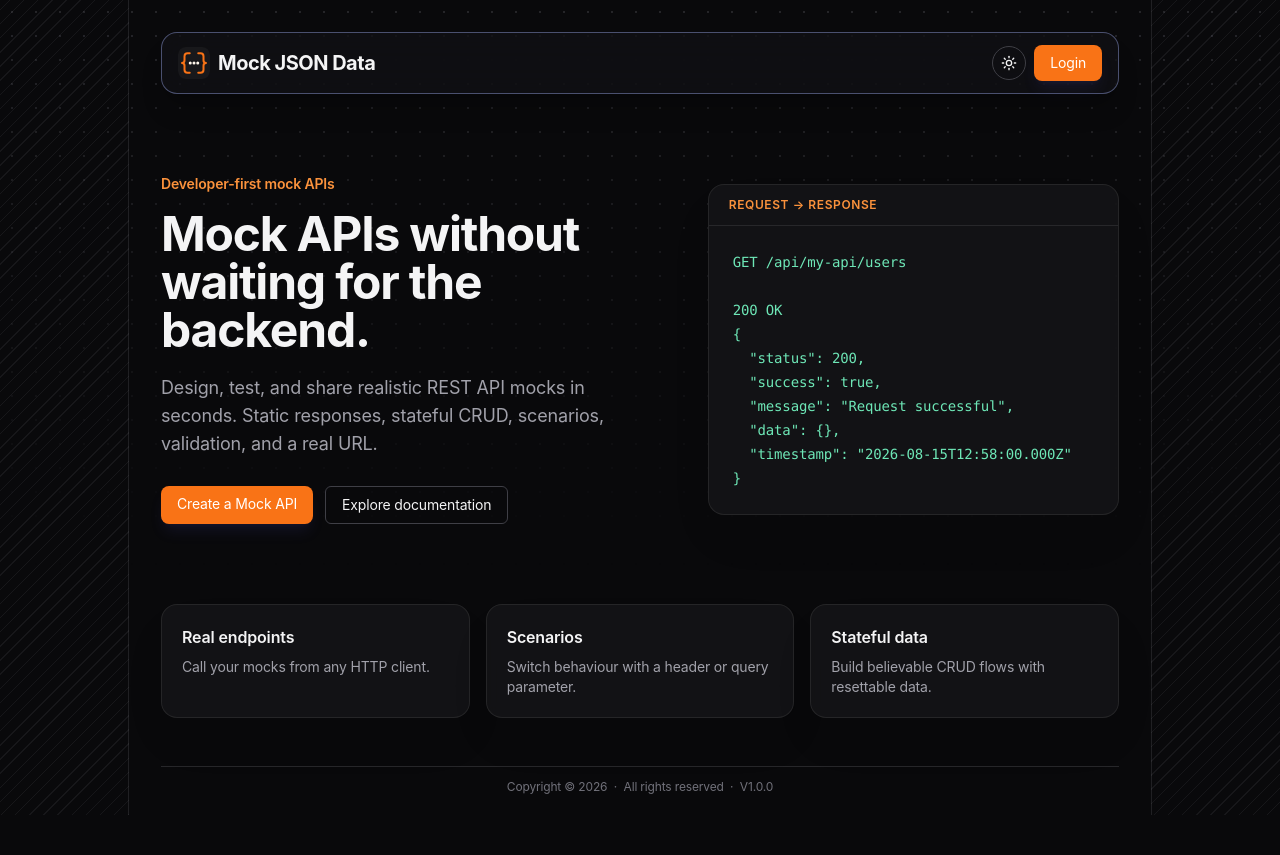
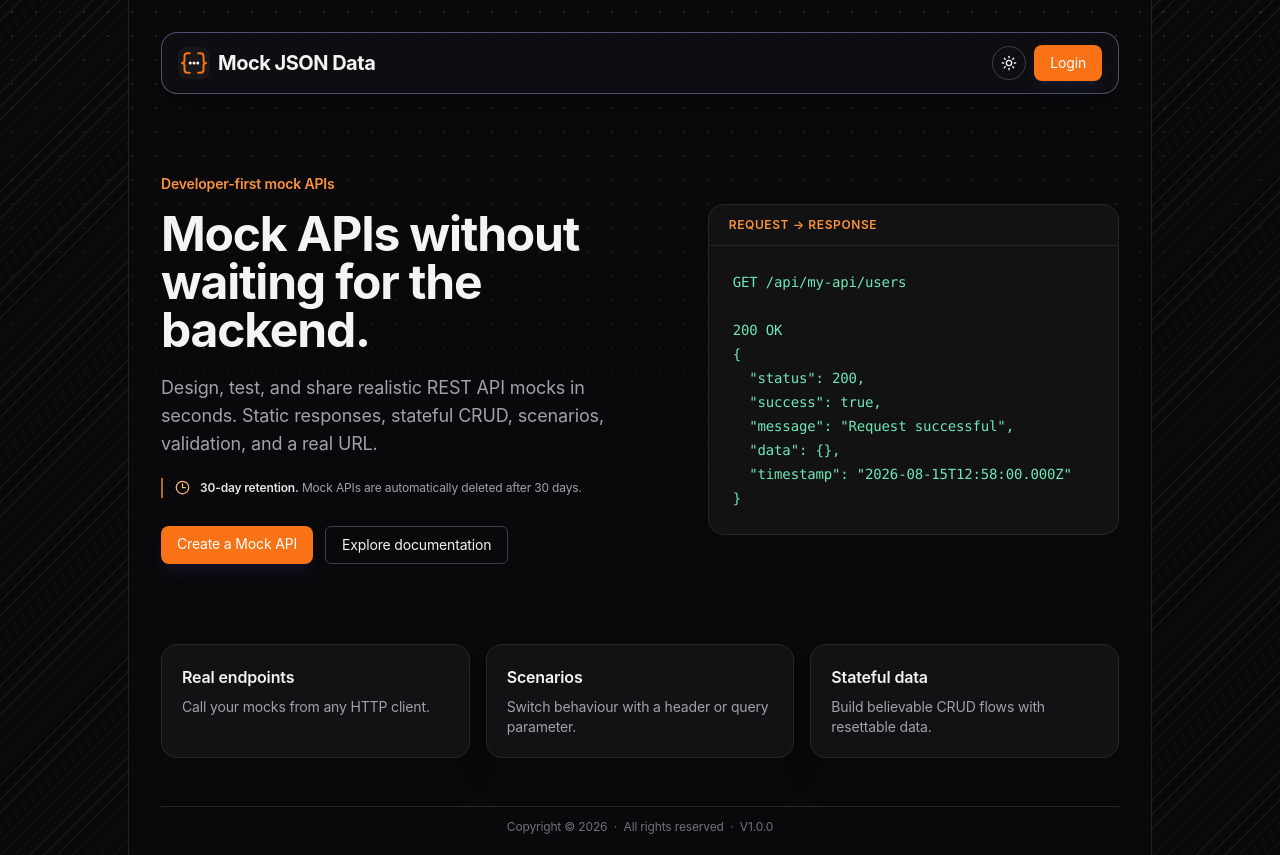
Before and after one commit to chochkimhour/mock-json-data, a Next.js app: page / in a window 1280 px wide. Before the commit the page ends 815 px from the top, so only its background shows below. Built offline with nearby package versions, Linux system fonts and the light colour scheme.

Commit message:
Clean code

```diff
--- a/src/app/page.tsx
+++ b/src/app/page.tsx
@@ -1,4 +1,5 @@
 import Link from "next/link";
+import { Clock3 } from "lucide-react";
 import ThemeToggle from "./theme-toggle";
 export default function Home() {
   return (
@@ -22,6 +23,10 @@ export default function Home() {
             Design, test, and share realistic REST API mocks in seconds. Static
             responses, stateful CRUD, scenarios, validation, and a real URL.
           </p>
+          <div className="mt-5 flex max-w-lg items-start gap-2.5 border-l-2 border-orange-400/70 pl-3 text-xs leading-5 text-zinc-400">
+            <Clock3 className="mt-0.5 shrink-0 text-orange-300" size={15} aria-hidden="true" />
+            <p><span className="font-semibold text-zinc-200">30-day retention.</span> Mock APIs are automatically deleted after 30 days.</p>
+          </div>
           <div className="mt-7 flex flex-wrap gap-3">
             <Link className="btn" href="/login">
               Create a Mock API
```
Also changed, not shown: 1 other file (tests, documents, lock files or other folders).
